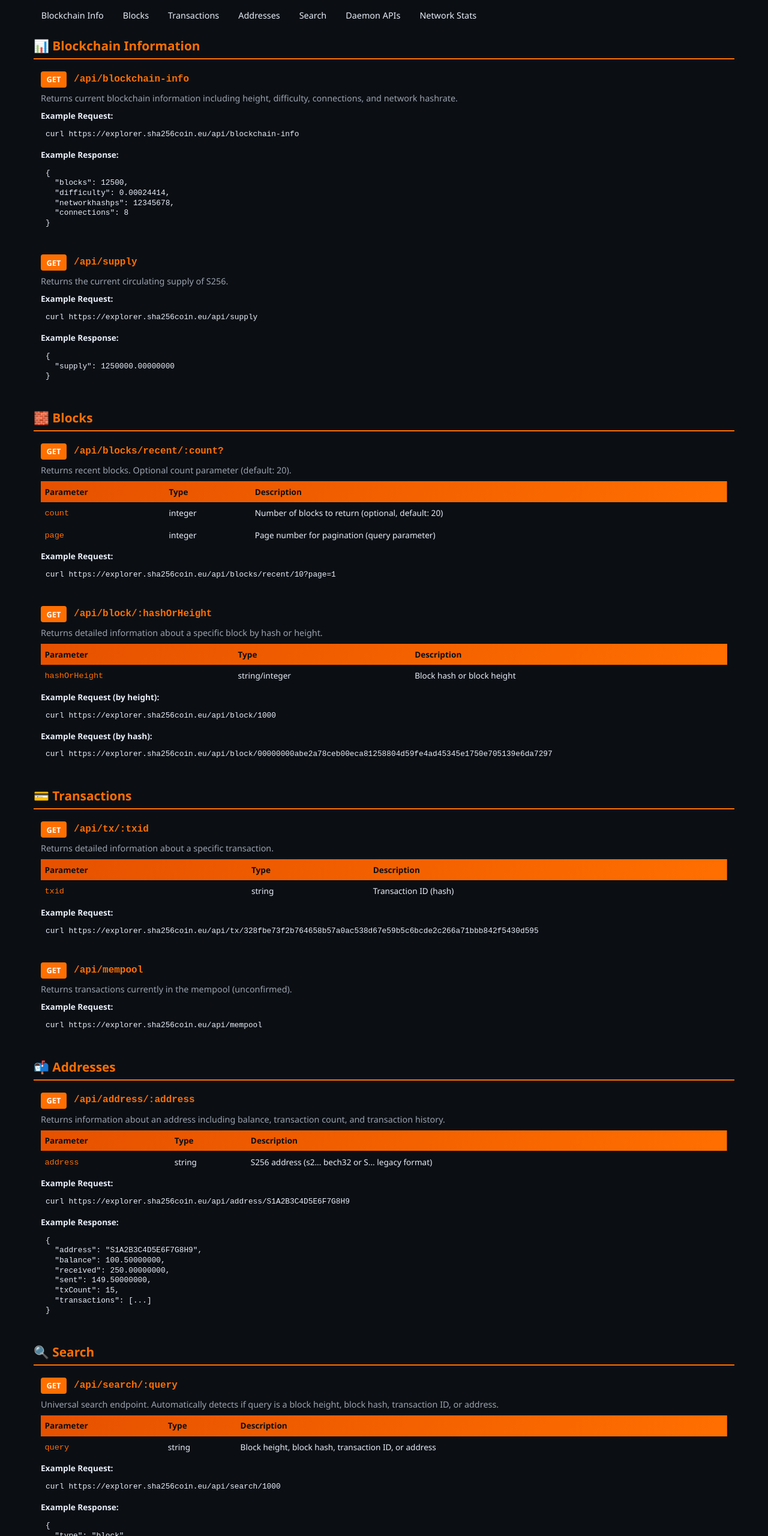
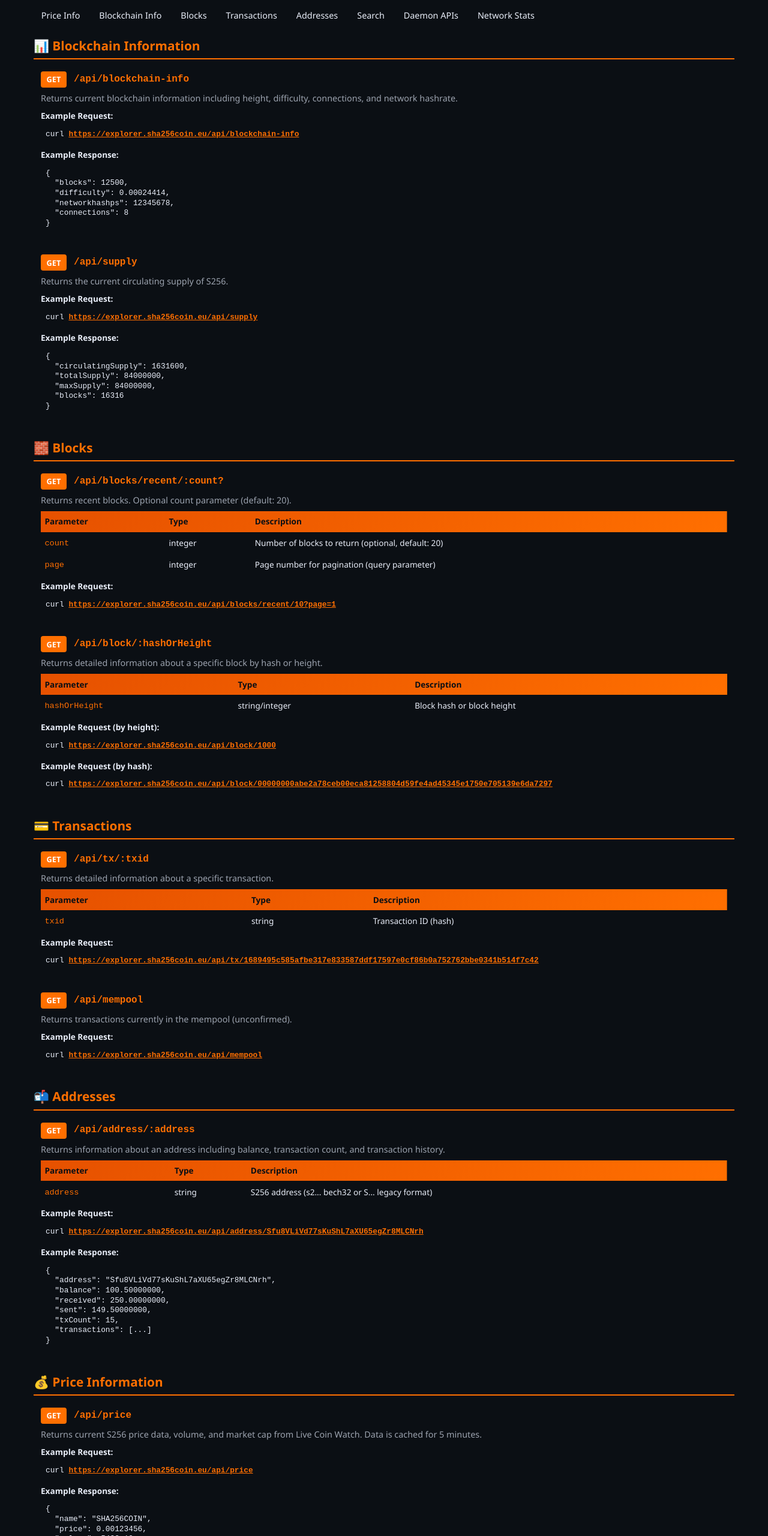
Before and after one commit to sha256coin/explorer, a website: page api.html in a window 1280 px wide. Shown: the part 240-2800 px from the top of the page at 60% size. Drawn offline with Linux system fonts and the light colour scheme.

Commit message:
feat: add price API and improve documentation

```diff
--- a/api.html
+++ b/api.html
@@ -142,6 +142,16 @@
         color: var(--primary);
       }
 
+      .code-link {
+        color: var(--primary);
+        text-decoration: underline;
+        font-weight: 600;
+      }
+
+      .code-link:hover {
+        color: #00d4ff;
+      }
+
       .intro-section {
         background: linear-gradient(135deg, var(--primary) 0%, #00d4ff 100%);
         color: white;
@@ -218,6 +228,7 @@
       </div>
 
       <div class="api-nav">
+        <a href="#price">Price Info</a>
         <a href="#blockchain-info">Blockchain Info</a>
         <a href="#blocks">Blocks</a>
         <a href="#transactions">Transactions</a>
@@ -241,7 +252,7 @@
           </div>
           <div class="code-header">Example Request:</div>
           <div class="code-block">
-            <pre>curl https://explorer.sha256coin.eu/api/blockchain-info</pre>
+            <pre>curl <a href="https://explorer.sha256coin.eu/api/blockchain-info" class="code-link" target="_blank">https://explorer.sha256coin.eu/api/blockchain-info</a></pre>
           </div>
           <div class="code-header">Example Response:</div>
           <div class="code-block">
@@ -264,12 +275,15 @@
           </div>
           <div class="code-header">Example Request:</div>
           <div class="code-block">
-            <pre>curl https://explorer.sha256coin.eu/api/supply</pre>
+            <pre>curl <a href="https://explorer.sha256coin.eu/api/supply" class="code-link" target="_blank">https://explorer.sha256coin.eu/api/supply</a></pre>
           </div>
           <div class="code-header">Example Response:</div>
           <div class="code-block">
             <pre>{
-  "supply": 1250000.00000000
+  "circulatingSupply": 1631600,
+  "totalSupply": 84000000,
+  "maxSupply": 84000000,
+  "blocks": 16316
 }</pre>
           </div>
         </div>
@@ -310,7 +324,7 @@
           </table>
           <div class="code-header">Example Request:</div>
           <div class="code-block">
-            <pre>curl https://explorer.sha256coin.eu/api/blocks/recent/10?page=1</pre>
+            <pre>curl <a href="https://explorer.sha256coin.eu/api/blocks/recent/10?page=1" class="code-link" target="_blank">https://explorer.sha256coin.eu/api/blocks/recent/10?page=1</a></pre>
           </div>
         </div>
 
@@ -340,11 +354,11 @@
           </table>
           <div class="code-header">Example Request (by height):</div>
           <div class="code-block">
-            <pre>curl https://explorer.sha256coin.eu/api/block/1000</pre>
+            <pre>curl <a href="https://explorer.sha256coin.eu/api/block/1000" class="code-link" target="_blank">https://explorer.sha256coin.eu/api/block/1000</a></pre>
           </div>
           <div class="code-header">Example Request (by hash):</div>
           <div class="code-block">
-            <pre>curl https://explorer.sha256coin.eu/api/block/00000000abe2a78ceb00eca81258804d59fe4ad45345e1750e705139e6da7297</pre>
+            <pre>curl <a href="https://explorer.sha256coin.eu/api/block/00000000abe2a78ceb00eca81258804d59fe4ad45345e1750e705139e6da7297" class="code-link" target="_blank">https://explorer.sha256coin.eu/api/block/00000000abe2a78ceb00eca81258804d59fe4ad45345e1750e705139e6da7297</a></pre>
           </div>
         </div>
       </div>
@@ -379,7 +393,7 @@
           </table>
           <div class="code-header">Example Request:</div>
           <div class="code-block">
-            <pre>curl https://explorer.sha256coin.eu/api/tx/328fbe73f2b764658b57a0ac538d67e59b5c6bcde2c266a71bbb842f5430d595</pre>
+            <pre>curl <a href="https://explorer.sha256coin.eu/api/tx/1689495c585afbe317e833587ddf17597e0cf86b0a752762bbe0341b514f7c42" class="code-link" target="_blank">https://explorer.sha256coin.eu/api/tx/1689495c585afbe317e833587ddf17597e0cf86b0a752762bbe0341b514f7c42</a></pre>
           </div>
         </div>
 
@@ -393,7 +407,7 @@
           </div>
           <div class="code-header">Example Request:</div>
           <div class="code-block">
-            <pre>curl https://explorer.sha256coin.eu/api/mempool</pre>
+            <pre>curl <a href="https://explorer.sha256coin.eu/api/mempool" class="code-link" target="_blank">https://explorer.sha256coin.eu/api/mempool</a></pre>
           </div>
         </div>
       </div>
@@ -428,18 +442,50 @@
           </table>
           <div class="code-header">Example Request:</div>
           <div class="code-block">
-            <pre>curl https://explorer.sha256coin.eu/api/address/S1A2B3C4D5E6F7G8H9</pre>
+            <pre>curl <a href="https://explorer.sha256coin.eu/api/address/Sfu8VLiVd77sKuShL7aXU65egZr8MLCNrh" class="code-link" target="_blank">https://explorer.sha256coin.eu/api/address/Sfu8VLiVd77sKuShL7aXU65egZr8MLCNrh</a></pre>
           </div>
           <div class="code-header">Example Response:</div>
           <div class="code-block">
             <pre>{
-  "address": "S1A2B3C4D5E6F7G8H9",
+  "address": "Sfu8VLiVd77sKuShL7aXU65egZr8MLCNrh",
   "balance": 100.50000000,
   "received": 250.00000000,
   "sent": 149.50000000,
   "txCount": 15,
   "transactions": [...]
 }</pre>
+          </div>
+        </div>
+      </div>
+
+      <!-- Price Information -->
+      <div class="api-section" id="price">
+        <h2>💰 Price Information</h2>
+
+        <div class="endpoint">
+          <div class="endpoint-header">
+            <span class="method">GET</span>
+            <span class="endpoint-path">/api/price</span>
+          </div>
+          <div class="endpoint-description">
+            Returns current S256 price data, volume, and market cap from Live Coin Watch. Data is cached for 5 minutes.
+          </div>
+          <div class="code-header">Example Request:</div>
+          <div class="code-block">
+            <pre>curl <a href="https://explorer.sha256coin.eu/api/price" class="code-link" target="_blank">https://explorer.sha256coin.eu/api/price</a></pre>
+          </div>
+          <div class="code-header">Example Response:</div>
+          <div class="code-block">
+            <pre>{
+  "name": "SHA256COIN",
+  "price": 0.00123456,
+  "volume": 5432.10,
+  "cap": 123456.78,
+  "liquidity": 987.65
+}</pre>
+          </div>
+          <div class="endpoint-info" style="margin-top: 1rem; font-size: 0.9rem; color: #888;">
+            <p><strong>Source:</strong> <a href="https://www.livecoinwatch.com/price/SHA256COIN-S256" target="_blank" style="color: #00d4ff;">Live Coin Watch</a></p>
           </div>
         </div>
       </div>
@@ -474,7 +520,7 @@
           </table>
           <div class="code-header">Example Request:</div>
           <div class="code-block">
-            <pre>curl https://explorer.sha256coin.eu/api/search/1000</pre>
+            <pre>curl <a href="https://explorer.sha256coin.eu/api/search/1000" class="code-link" target="_blank">https://explorer.sha256coin.eu/api/search/1000</a></pre>
           </div>
           <div class="code-header">Example Response:</div>
           <div class="code-block">
@@ -500,7 +546,7 @@
           </div>
           <div class="code-header">Example Request:</div>
           <div class="code-block">
-            <pre>curl https://explorer.sha256coin.eu/api/getblockcount</pre>
+            <pre>curl <a href="https://explorer.sha256coin.eu/api/getblockcount" class="code-link" target="_blank">https://explorer.sha256coin.eu/api/getblockcount</a></pre>
           </div>
           <div class="code-header">Example Response:</div>
           <div class="code-block">
@@ -520,7 +566,7 @@
           </div>
           <div class="code-header">Example Request:</div>
           <div class="code-block">
-            <pre>curl https://explorer.sha256coin.eu/api/getdifficulty</pre>
+            <pre>curl <a href="https://explorer.sha256coin.eu/api/getdifficulty" class="code-link" target="_blank">https://explorer.sha256coin.eu/api/getdifficulty</a></pre>
           </div>
           <div class="code-header">Example Response:</div>
           <div class="code-block">
@@ -540,7 +586,7 @@
           </div>
           <div class="code-header">Example Request:</div>
           <div class="code-block">
-            <pre>curl https://explorer.sha256coin.eu/api/getnetworkhashps</pre>
+            <pre>curl <a href="https://explorer.sha256coin.eu/api/getnetworkhashps" class="code-link" target="_blank">https://explorer.sha256coin.eu/api/getnetworkhashps</a></pre>
           </div>
           <div class="code-header">Example Response:</div>
           <div class="code-block">
@@ -560,7 +606,7 @@
           </div>
           <div class="code-header">Example Request:</div>
           <div class="code-block">
-            <pre>curl https://explorer.sha256coin.eu/api/getinfo</pre>
+            <pre>curl <a href="https://explorer.sha256coin.eu/api/getinfo" class="code-link" target="_blank">https://explorer.sha256coin.eu/api/getinfo</a></pre>
           </div>
         </div>
       </div>
@@ -595,7 +641,7 @@
           </table>
           <div class="code-header">Example Request:</div>
           <div class="code-block">
-            <pre>curl https://explorer.sha256coin.eu/api/stats/history?hours=48</pre>
+            <pre>curl <a href="https://explorer.sha256coin.eu/api/stats/history?hours=48" class="code-link" target="_blank">https://explorer.sha256coin.eu/api/stats/history?hours=48</a></pre>
           </div>
         </div>
 
@@ -609,7 +655,7 @@
           </div>
           <div class="code-header">Example Request:</div>
           <div class="code-block">
-            <pre>curl https://explorer.sha256coin.eu/api/health</pre>
+            <pre>curl <a href="https://explorer.sha256coin.eu/api/health" class="code-link" target="_blank">https://explorer.sha256coin.eu/api/health</a></pre>
           </div>
           <div class="code-header">Example Response:</div>
           <div class="code-block">
```
Also changed, not shown: server-mongodb.js (+67 -2 lines), 1 other file.
